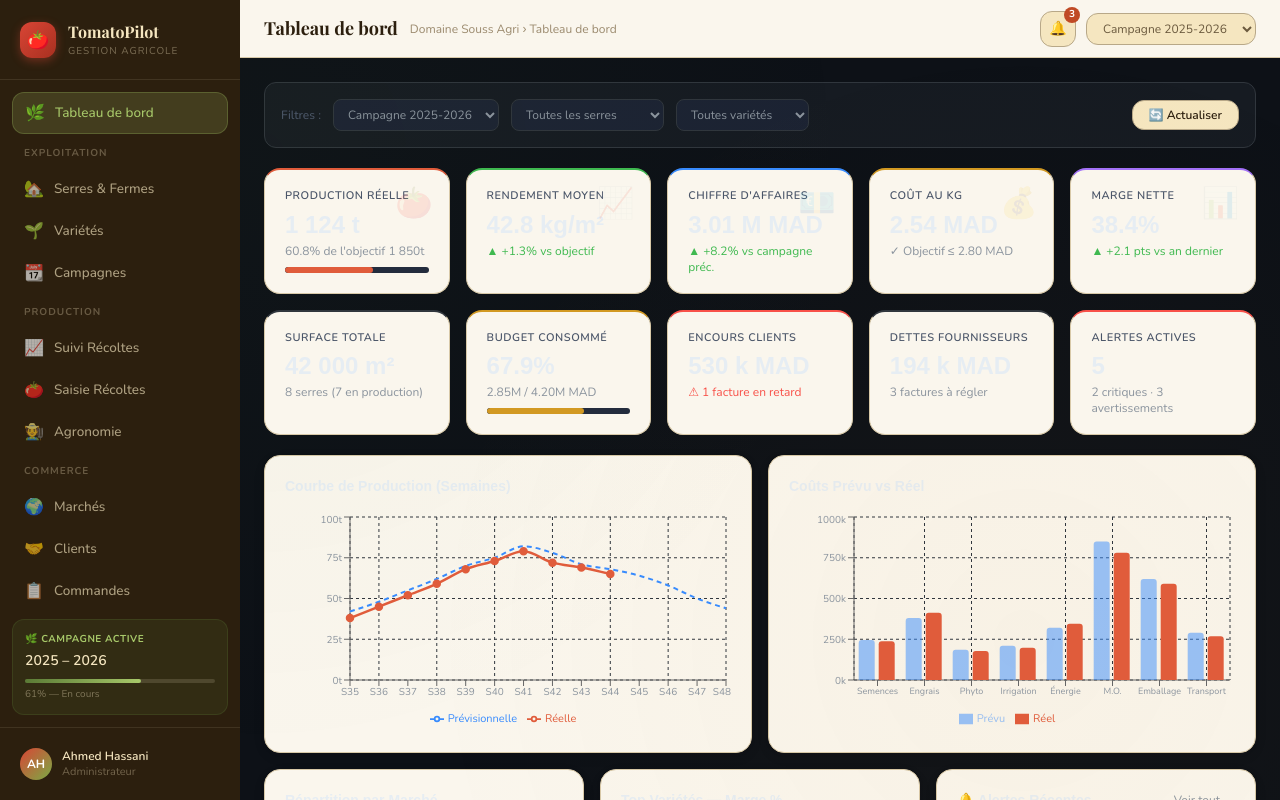
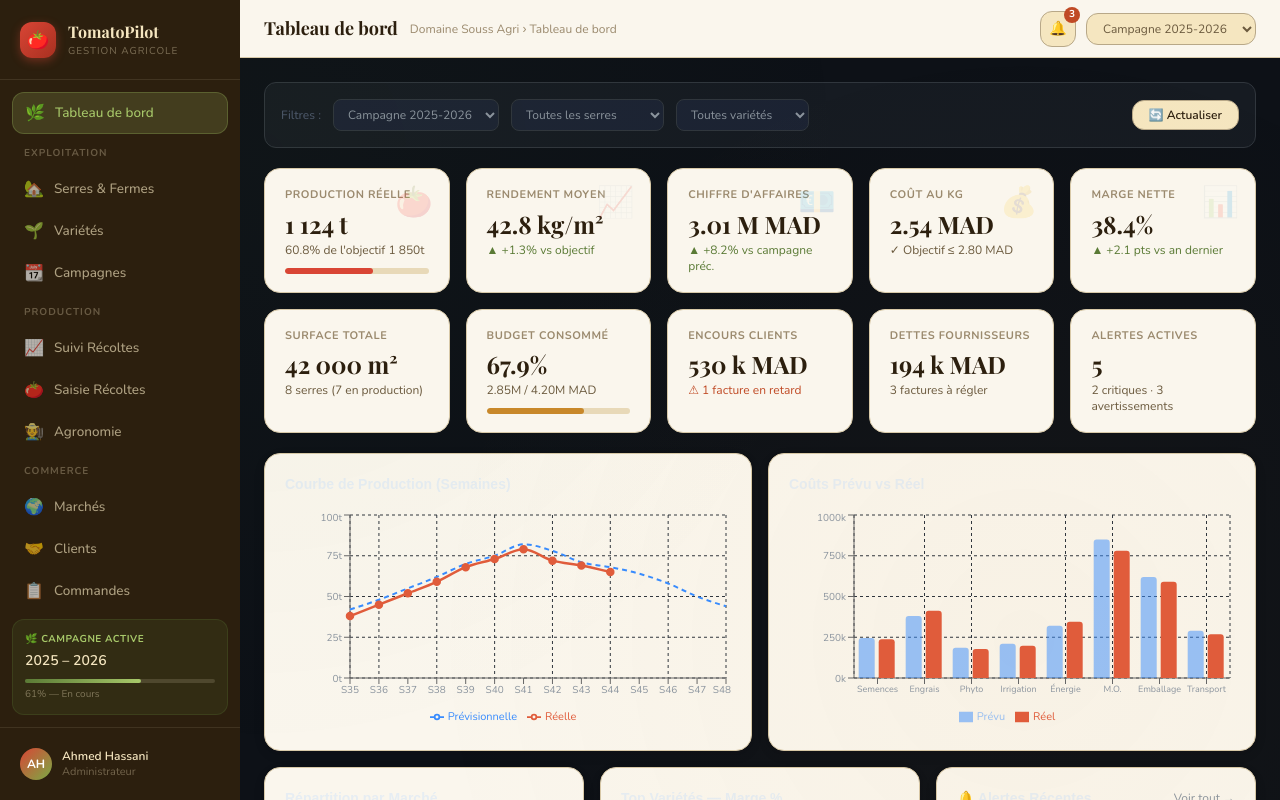
Before and after one commit to obenhalima/AgriApp, a Next.js app: page / in a window 1280 px wide. Shown: the top 800 px of the page. Built offline with nearby package versions, Linux system fonts and the light colour scheme; sample sign-in values are in the browser's storage.

Commit message:
redesign: KpiCard palette agricole Playfair Display

```diff
--- a/components/dashboard/KpiCard.tsx
+++ b/components/dashboard/KpiCard.tsx
@@ -2,49 +2,43 @@ type KpiCardProps = {
   label: string
   value: string
   sub?: string
-  color?: 'tomato' | 'green' | 'blue' | 'amber' | 'purple' | 'red' | 'default'
+  color?: 'tomato' | 'green' | 'amber' | 'blue' | 'leaf' | 'rust' | 'neutral'
   icon?: string
   progress?: number
 }
 
-const COLOR_MAP = {
-  tomato: { top: '#e05c3b', text: '#f07050' },
-  green: { top: '#3fb950', text: '#3fb950' },
-  blue: { top: '#388bfd', text: '#388bfd' },
-  amber: { top: '#d29922', text: '#d29922' },
-  purple: { top: '#a371f7', text: '#a371f7' },
-  red: { top: '#f85149', text: '#f85149' },
-  default: { top: '#30363d', text: '#8b949e' },
+const SUB_COLOR: Record<string, string> = {
+  tomato: '#d94535', green: '#5a7a35', amber: '#c8882a',
+  blue: '#4a8ab0', leaf: '#7aab45', rust: '#c04a25', neutral: '#9b8a6e'
 }
 
-export function KpiCard({ label, value, sub, color = 'default', icon, progress }: KpiCardProps) {
-  const c = COLOR_MAP[color]
-
+export function KpiCard({ label, value, sub, color = 'neutral', icon, progress }: KpiCardProps) {
+  const c = SUB_COLOR[color]
   return (
-    <div className="kpi-card" style={{ borderTop: `2px solid ${c.top}` }}>
+    <div className={`kpi-card kpi-${color}`}>
       {icon && (
-        <div className="absolute right-4 top-4 text-3xl opacity-10">{icon}</div>
+        <div className="absolute right-4 top-4 text-3xl opacity-15">{icon}</div>
       )}
-      <div className="text-[11px] font-semibold text-[#4a5568] uppercase tracking-wider mb-2">
+      <div className="text-[11px] font-bold uppercase tracking-wider mb-2" style={{ color: 'var(--text-muted)' }}>
         {label}
       </div>
-      <div className="font-display text-2xl font-extrabold mb-1.5 leading-none">
+      <div className="mb-1.5 leading-none" style={{
+        fontFamily: "'Playfair Display', serif",
+        fontSize: 24, fontWeight: 700, color: 'var(--text-main)'
+      }}>
         {value}
       </div>
       {sub && (
-        <div className="text-xs text-[#8b949e]" style={{ color: sub.startsWith('▲') ? '#3fb950' : sub.startsWith('⚠') ? '#f85149' : undefined }}>
+        <div className="text-xs" style={{
+          color: sub.startsWith('▲') ? 'var(--leaf)' : sub.startsWith('⚠') ? 'var(--rust)' : 'var(--text-sub)'
+        }}>
           {sub}
         </div>
       )}
       {progress !== undefined && (
-        <div className="mt-2 h-1.5 bg-[#232c3d] rounded-full overflow-hidden">
-          <div
-            className="h-full rounded-full transition-all"
-            style={{
-              width: `${Math.min(progress, 100)}%`,
-              background: c.top,
-            }}
-          />
+        <div className="mt-2.5 h-1.5 rounded-full overflow-hidden" style={{ background: 'var(--sand)' }}>
+          <div className="h-full rounded-full transition-all"
+            style={{ width: `${Math.min(progress, 100)}%`, background: c }} />
         </div>
       )}
     </div>
```
